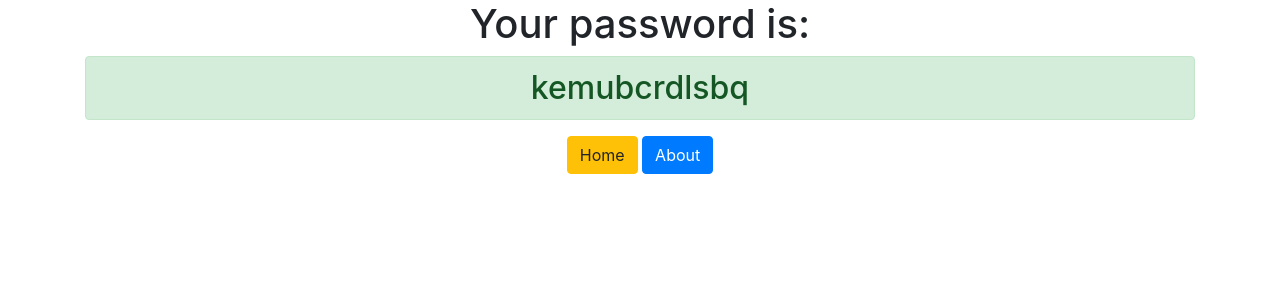
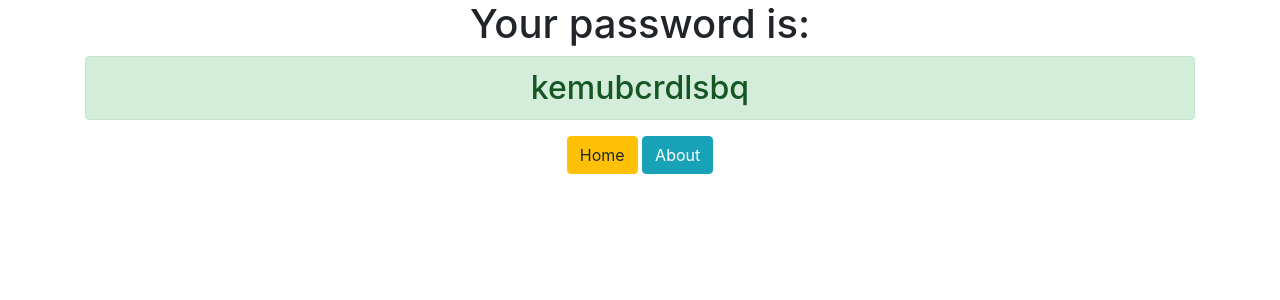
Before and after one commit to ktolembek/password-generator, a Django app: page /password/ in a window 1280 px wide. Shown: the top 300 px of the page. Run offline with Django 3.2, Linux system fonts and the light colour scheme; some libraries are stand-ins or nearby versions.

Commit message:
updated colors

```diff
--- a/generator/templates/generator/password.html
+++ b/generator/templates/generator/password.html
@@ -4,5 +4,5 @@
     <h1>Your password is:</h1>
     <h2 class="alert alert-success">{{ password }}</h2>
     <a href="{% url 'home' %}" class="btn btn-warning">Home</a>
-    <a href="{% url 'about' %}" class="btn btn-primary">About</a>
+    <a href="{% url 'about' %}" class="btn btn-info">About</a>
 </div>
```
